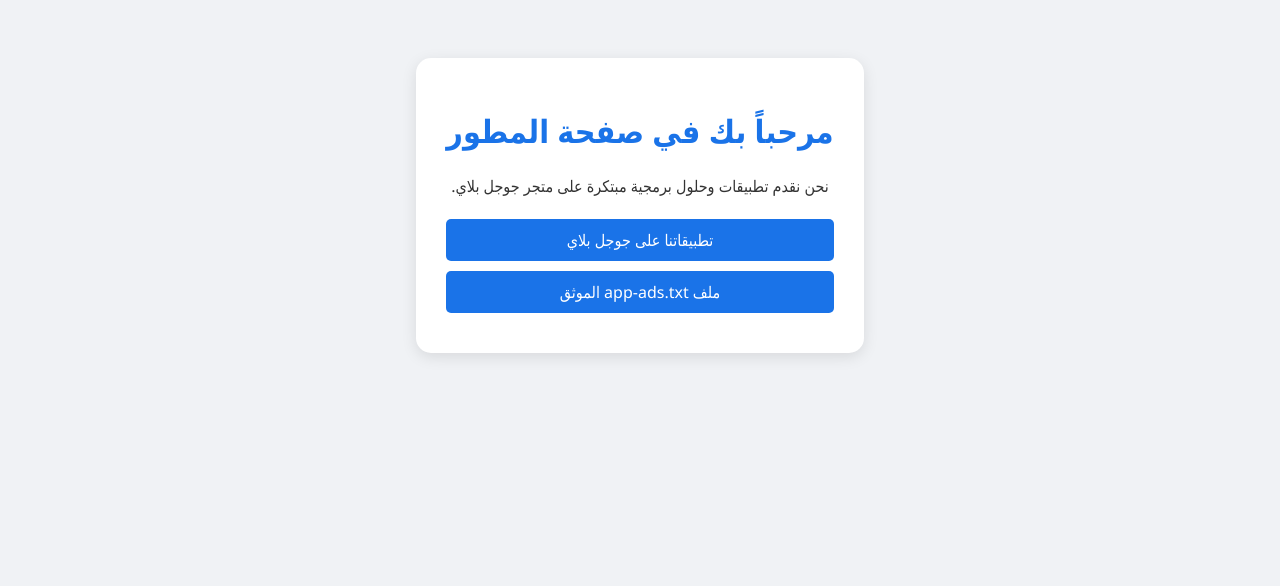
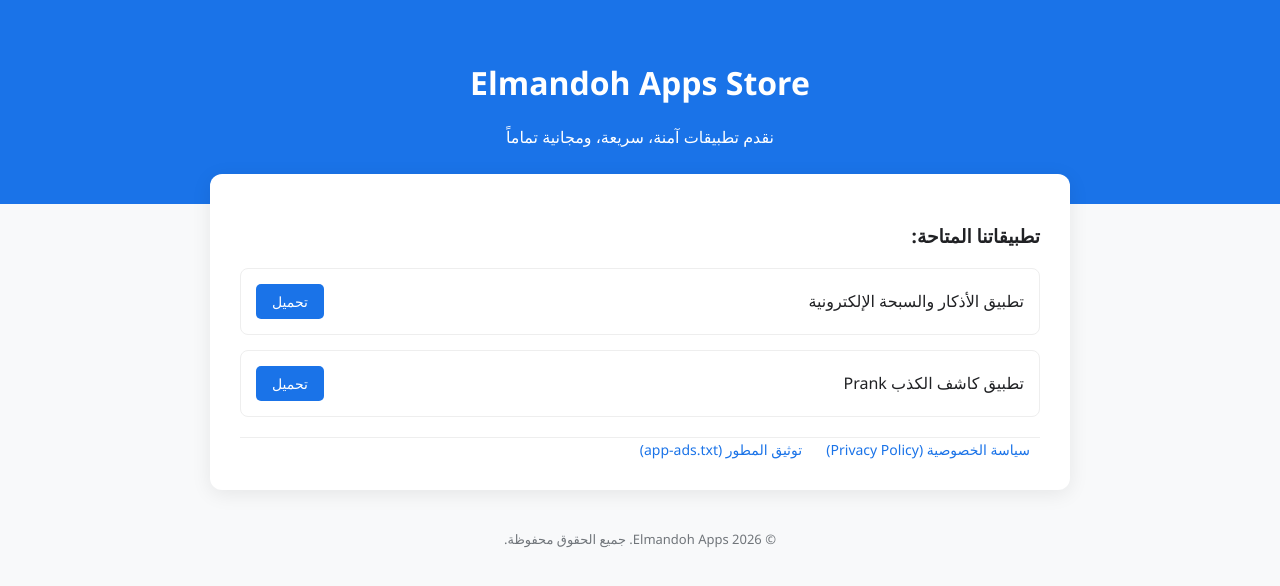
Before and after one commit to elmandoh/my-apps, a plain HTML site: page index.html in a window 1280 px wide. Drawn offline with Linux system fonts and the light colour scheme.

Commit message:
Revise HTML structure and update title
Updated the title and structure of the HTML document, including a header and app list.

```diff
--- a/index.html
+++ b/index.html
@@ -3,25 +3,43 @@
 <head>
     <meta charset="UTF-8">
     <meta name="viewport" content="width=device-width, initial-scale=1.0">
-    <title>تطبيقات المطور الرسمية</title>
+    <title>Elmandoh Apps | المندوه للتطبيقات</title>
     <style>
-        body { font-family: 'Segoe UI', Tahoma, Geneva, Verdana, sans-serif; background-color: #f0f2f5; color: #333; text-align: center; padding: 50px; }
-        .card { background: white; padding: 30px; border-radius: 15px; box-shadow: 0 4px 15px rgba(0,0,0,0.1); display: inline-block; max-width: 500px; }
-        h1 { color: #1a73e8; }
-        p { line-height: 1.6; }
-        .links { margin-top: 20px; }
-        .links a { display: block; background: #1a73e8; color: white; padding: 10px; margin: 10px 0; border-radius: 5px; text-decoration: none; transition: 0.3s; }
-        .links a:hover { background: #1557b0; }
+        :root { --primary: #1a73e8; --dark: #202124; }
+        body { font-family: 'Segoe UI', sans-serif; margin: 0; background: #f8f9fa; color: var(--dark); }
+        header { background: var(--primary); color: white; padding: 40px 20px; text-align: center; }
+        .container { max-width: 800px; margin: -30px auto 20px; background: white; padding: 30px; border-radius: 12px; box-shadow: 0 4px 20px rgba(0,0,0,0.08); }
+        .app-list { display: grid; gap: 15px; margin-top: 20px; }
+        .app-item { border: 1px solid #eee; padding: 15px; border-radius: 8px; display: flex; justify-content: space-between; align-items: center; }
+        .btn { background: var(--primary); color: white; padding: 8px 16px; border-radius: 5px; text-decoration: none; font-size: 14px; }
+        footer { text-align: center; padding: 20px; font-size: 13px; color: #70757a; }
+        .legal-links { margin-top: 20px; border-top: 1px solid #eee; pt: 15px; }
+        .legal-links a { margin: 0 10px; color: var(--primary); text-decoration: none; font-size: 14px; }
     </style>
 </head>
 <body>
-    <div class="card">
-        <h1>مرحباً بك في صفحة المطور</h1>
-        <p>نحن نقدم تطبيقات وحلول برمجية مبتكرة على متجر جوجل بلاي.</p>
-        <div class="links">
-            <a href="https://play.google.com/store/apps/dev?id=4697993101533851955">تطبيقاتنا على جوجل بلاي</a>
-            <a href="app-ads.txt">ملف app-ads.txt الموثق</a>
+    <header>
+        <h1>Elmandoh Apps Store</h1>
+        <p>نقدم تطبيقات آمنة، سريعة، ومجانية تماماً</p>
+    </header>
+    <div class="container">
+        <h3>تطبيقاتنا المتاحة:</h3>
+        <div class="app-list">
+            <div class="app-item">
+                <span>تطبيق الأذكار والسبحة الإلكترونية</span>
+                <a href="https://play.google.com/store/apps/dev?id=4697993101533851955" class="btn">تحميل</a>
+            </div>
+            <div class="app-item">
+                <span>تطبيق كاشف الكذب Prank</span>
+                <a href="https://play.google.com/store/apps/dev?id=4697993101533851955" class="btn">تحميل</a>
+            </div>
+        </div>
+
+        <div class="legal-links">
+            <a href="privacy.html">سياسة الخصوصية (Privacy Policy)</a>
+            <a href="app-ads.txt">توثيق المطور (app-ads.txt)</a>
         </div>
     </div>
+    <footer>© 2026 Elmandoh Apps. جميع الحقوق محفوظة.</footer>
 </body>
 </html>
```
